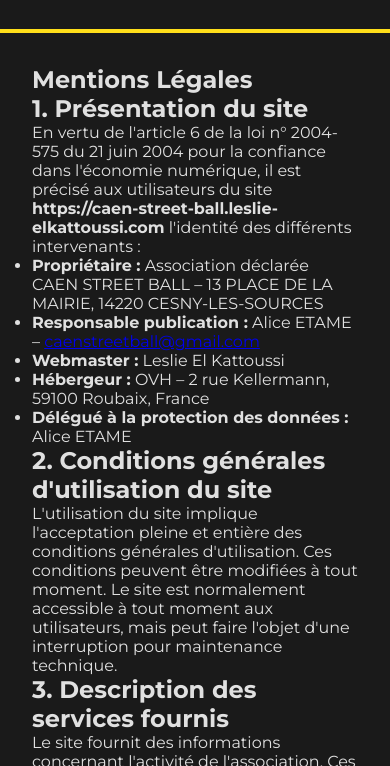
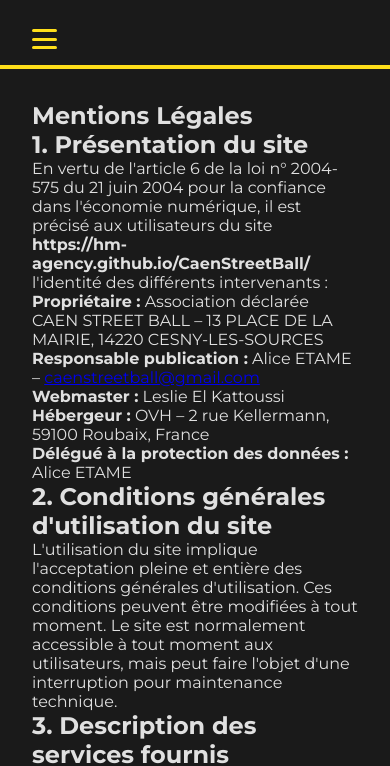
Before and after one commit to HM-Agency/CaenStreetBall, a plain HTML site: page mentionslegales.html in a window 390 px wide. Shown: the part 59-825 px from the top of the page. Drawn offline with Linux system fonts and the light colour scheme.

Commit message:
Update mentionslegales.html

```diff
--- a/mentionslegales.html
+++ b/mentionslegales.html
@@ -13,7 +13,14 @@
             <header>
                 <nav>
                     <a href="index.html" class="logo"><img src="logo.png" alt="Caen Street Ball" height="40"></a>
-      <ul>
+
+                    <div class="burger" id="burger">
+                        <div></div>
+                        <div></div>
+                        <div></div>
+                    </div>
+
+                    <ul id="menu">
                         <li><a href="notrehistoire.html">NOTRE HISTOIRE</a></li>
                         <li><a href="evenements.html">NOS ÉVÉNEMENTS</a></li>
                         <li><a href="partenaires.html">NOS PARTENAIRES</a></li>
@@ -21,52 +28,38 @@
                     </ul>
                 </nav>
             </header>
-
             <main>
                 <section class="mentions-legales" style="padding: 2em; max-width: 960px; margin: auto;">
                     <h1>Mentions Légales</h1>
 
                     <h2>1. Présentation du site</h2>
-      <p>En vertu de l'article 6 de la loi n° 2004-575 du 21 juin 2004 pour la confiance dans l'économie numérique, il est précisé aux utilisateurs du site <strong>https://caen-street-ball.leslie-elkattoussi.com</strong> l'identité des différents intervenants :</p>
-      <ul>
-        <li><strong>Propriétaire :</strong> Association déclarée CAEN STREET BALL – 13 PLACE DE LA MAIRIE, 14220 CESNY-LES-SOURCES</li>
-        <li><strong>Responsable publication :</strong> Alice ETAME – <a href="mailto:caenstreetball@gmail.com">caenstreetball@gmail.com</a></li>
-        <li><strong>Webmaster :</strong> Leslie El Kattoussi</li>
-        <li><strong>Hébergeur :</strong> OVH – 2 rue Kellermann, 59100 Roubaix, France</li>
-        <li><strong>Délégué à la protection des données :</strong> Alice ETAME</li>
-      </ul>
-
+                        <p>En vertu de l'article 6 de la loi n° 2004-575 du 21 juin 2004 pour la confiance dans l'économie numérique, il est précisé aux utilisateurs du site <strong>https://hm-agency.github.io/CaenStreetBall/</strong> l'identité des différents intervenants :</p>
+                        <p><strong>Propriétaire :</strong> Association déclarée CAEN STREET BALL – 13 PLACE DE LA MAIRIE, 14220 CESNY-LES-SOURCES</p>
+                        <p><strong>Responsable publication :</strong> Alice ETAME – <a href="mailto:caenstreetball@gmail.com">caenstreetball@gmail.com</a></p>
+                        <p><strong>Webmaster :</strong> Leslie El Kattoussi</p>
+                        <p><strong>Hébergeur :</strong> OVH – 2 rue Kellermann, 59100 Roubaix, France</p>
+                        <p><strong>Délégué à la protection des données :</strong> Alice ETAME</p>
                     <h2>2. Conditions générales d'utilisation du site</h2>
                         <p>L'utilisation du site implique l'acceptation pleine et entière des conditions générales d'utilisation. Ces conditions peuvent être modifiées à tout moment. Le site est normalement accessible à tout moment aux utilisateurs, mais peut faire l'objet d'une interruption pour maintenance technique.</p>
-
                     <h2>3. Description des services fournis</h2>
                         <p>Le site fournit des informations concernant l'activité de l'association. Ces informations sont aussi précises que possible mais peuvent être mises à jour ou modifiées.</p>
-
                     <h2>4. Limitations techniques</h2>
                         <p>Le site utilise la technologie JavaScript. L'utilisateur s'engage à accéder au site avec un matériel récent, sans virus et avec un navigateur à jour. L'hébergeur met en place les mesures nécessaires pour garantir l'accessibilité du site, sans toutefois pouvoir garantir une disponibilité totale.</p>
-
                     <h2>5. Propriété intellectuelle</h2>
                         <p>Tous les éléments du site (textes, images, logos, vidéos, icônes, sons) sont la propriété de Caen Street Ball. Toute reproduction ou utilisation sans autorisation est interdite.</p>
-
                     <h2>6. Limitations de responsabilité</h2>
                         <p>Caen Street Ball ne pourra être tenu responsable des dommages directs ou indirects causés au matériel de l'utilisateur lors de l'accès au site. Des espaces interactifs sont disponibles, et tout contenu illicite pourra être supprimé sans préavis.</p>
-
                     <h2>7. Gestion des données personnelles</h2>
                         <p>Les données personnelles sont collectées pour améliorer le service, gérer les comptes, prévenir la fraude, et effectuer des campagnes de communication. Les utilisateurs disposent des droits d'accès, de rectification, d'opposition, de limitation, de suppression et de portabilité conformément au RGPD. Toute demande peut être adressée à <a href="mailto:caenstreetball@gmail.com">caenstreetball@gmail.com</a>.</p>
-
                     <h2>8. Sécurité</h2>
                         <p>Le site utilise des mesures standards pour protéger les données : pare-feux, pseudonymisation, chiffrement, etc. En cas de brèche de sécurité, les utilisateurs seront informés.</p>
-
                     <h2>9. Cookies</h2>
                         <p>Des cookies peuvent être installés pour améliorer l'expérience utilisateur. L'utilisateur peut configurer son navigateur pour refuser les cookies, au risque de limiter l'accès à certaines fonctionnalités du site.</p>
-
                     <h2>10. Droit applicable</h2>
                         <p>Tout litige en relation avec l'utilisation du site est soumis au droit français. En cas de litige, les tribunaux compétents de Caen seront seuls compétents.</p>
-
                         <p style="font-size: 0.8em; margin-top: 2em;">Ces mentions sont conformes aux obligations du Règlement Général sur la Protection des Données (RGPD - 2016/679) et de la loi française pour la confiance dans l'économie numérique.</p>
                 </section>
             </main>
-
             <!-- Pied de page -->
             <footer>
                 <div class="footer-col">
@@ -90,5 +83,17 @@
                     <p>&copy; 2025 Caen Street Ball</p>
                 </div>
             </footer>
+            <script>
+                document.addEventListener("DOMContentLoaded", function () {
+                    const burger = document.getElementById('burger');
+                    const menu = document.getElementById('menu');
+
+                    if (burger && menu) {
+                      burger.addEventListener('click', () => {
+                        menu.classList.toggle('active');
+                      });
+                    }
+                  });
+            </script>
         </body>
     </html>
```
Lines whose indentation alone changed are shown as unchanged.
